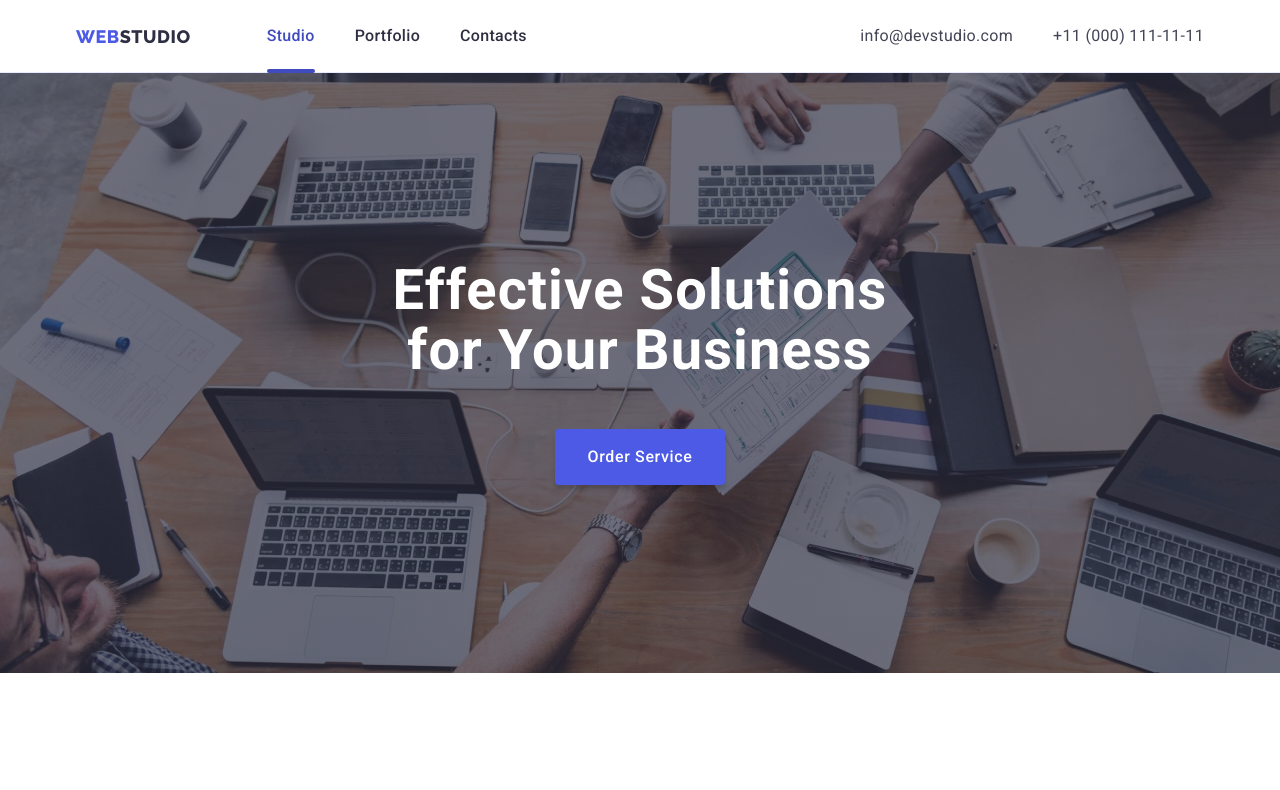
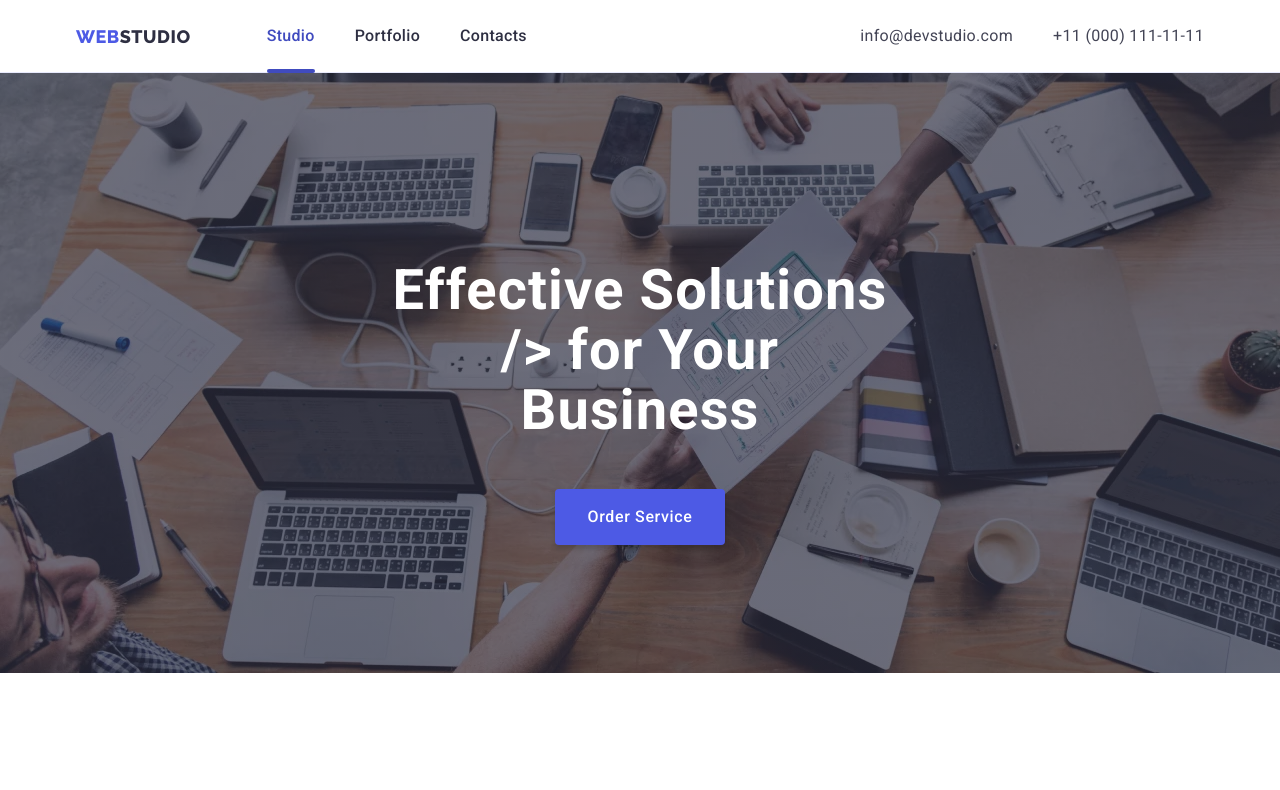
Before and after one commit to Helogenix/alex-goit-hm-7, a plain HTML site: page index.html in a window 1280 px wide. Shown: the top 790 px of the page. Drawn offline with nearby package versions, Linux system fonts and the light colour scheme.

Commit message:
Update index.html

```diff
--- a/index.html
+++ b/index.html
@@ -65,7 +65,7 @@
       <section class="hero-section">
         <div class="hero-container container">
           <h1 class="hero-title">
-            Effective Solutions
+            Effective Solutions  />
             for Your Business
           </h1>
           <button class="primary-btn" data-modal-open type="button">Order Service</button>
```
